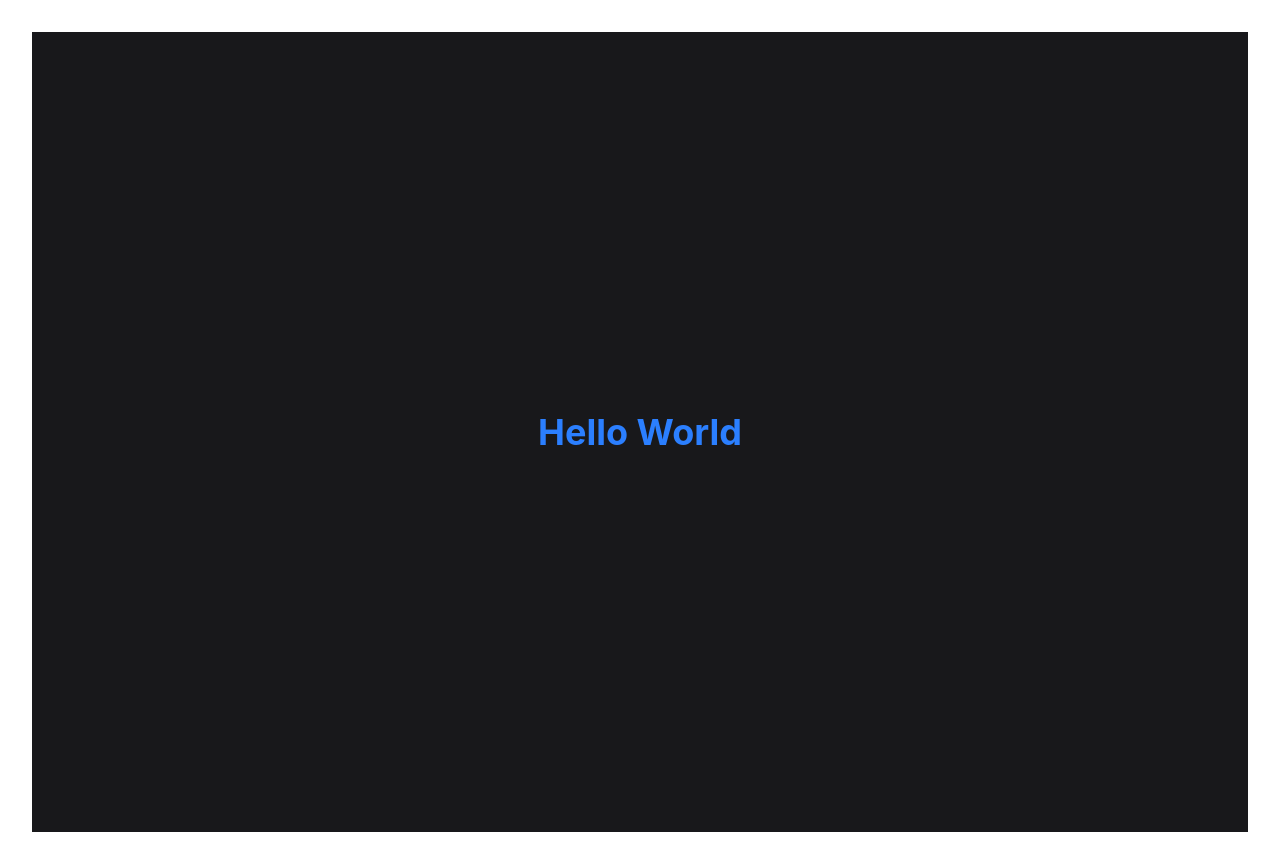
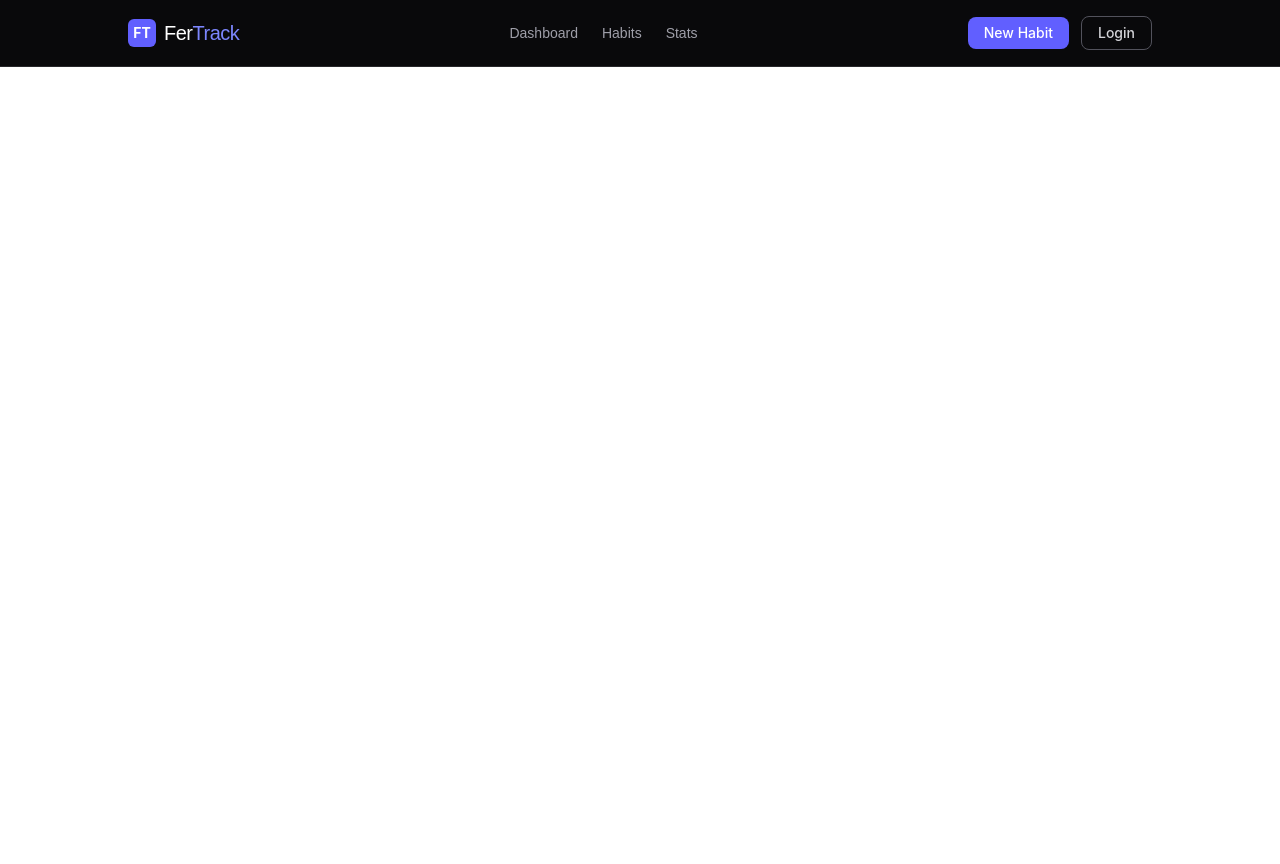
Before and after one commit to fgomez2/fertrack, a React app in the folder frontend/: page / in a window 1280 px wide. After the commit the page ends 800 px from the top, so only its background shows below. Built offline with nearby package versions, Linux system fonts and the light colour scheme; the HTML template or start-up script is replaced by a standard one.

Commit message:
feat: creación componente Header, todo esto en el frontend, con estilos de móvil también

```diff
--- a/frontend/package.json
+++ b/frontend/package.json
@@ -10,6 +10,7 @@
     "preview": "vite preview"
   },
   "dependencies": {
+    "@fontsource/archivo-black": "^5.2.8",
     "react": "^19.2.0",
     "react-dom": "^19.2.0"
   },
--- a/frontend/src/App.tsx
+++ b/frontend/src/App.tsx
@@ -1,13 +1,11 @@
-import './App.css'
+import { Header } from './components/Header'
 
 function App() {
 
   return (
     <>
-      <div className='flex h-screen items-center justify-center bg-zinc-900'>
-        <h1 className='text-4xl font-bold text-blue-500'>
-          Hello World</h1>
-      </div>
+      {/* HEADER */}
+      <Header />
     </>
   )
 }
--- /dev/null
+++ b/frontend/src/components/Header.tsx
@@ -0,0 +1,61 @@
+import { useState } from 'react'
+
+export function Header() {
+    const [isMenuOpen, setMenuOpen] = useState(false)
+
+    return (
+        <header className="w-full bg-zinc-950 border-b border-zinc-800 px-6 py-4">
+            <div className="max-w-5xl mx-auto flex items-center justify-between">
+                {/* Logo */}
+                <div className="flex items-center gap-2">
+                    <span className="w-7 h-7 rounded-md bg-indigo-500 flex items-center justify-center text-white text-sm font-bold">FT</span>
+                    <h1 className="text-white text-xl tracking-tight font-archivo">
+                        Fer<span className="text-indigo-400">Track</span>
+                    </h1>
+                </div>
+
+                {/* Nav — en desktop */}
+                <nav className="hidden sm:flex items-center gap-6 text-sm text-zinc-400 font-archivo">
+                    <a href="#" className="hover:text-violet-400 hover:[text-shadow:0_0_12px_rgba(167,139,250,0.85)] transition-all duration-300">Dashboard</a>
+                    <a href="#" className="hover:text-violet-400 hover:[text-shadow:0_0_12px_rgba(167,139,250,0.85)] transition-all duration-300">Habits</a>
+                    <a href="#" className="hover:text-violet-400 hover:[text-shadow:0_0_12px_rgba(167,139,250,0.85)] transition-all duration-300">Stats</a>
+                </nav>
+
+                {/* Parte derecha */}
+                <div className="flex items-center gap-3">
+                    {/* CTA — en desktop */}
+                    <button className="hidden sm:block bg-indigo-500 hover:bg-indigo-400 transition-colors text-white text-sm font-medium px-4 py-1.5 rounded-lg cursor-pointer">
+                        New Habit
+                    </button>
+                    <button className="hidden sm:block border border-zinc-600 hover:border-violet-500 hover:text-violet-400 hover:[box-shadow:0_0_12px_rgba(167,139,250,0.35)] transition-all duration-300 text-zinc-300 text-sm font-medium px-4 py-1.5 rounded-lg cursor-pointer">
+                        Login
+                    </button>
+
+                    {/* Hamburger icono — en móvil */}
+                    <button className="sm:hidden flex flex-col justify-center items-center w-8 h-8 gap-1.5 cursor-pointer"
+                        onClick={() => setMenuOpen(!isMenuOpen)} aria-label="Toggle menu"
+                    >
+                        <span className={`block w-5 h-0.5 bg-zinc-400 transition-all duration-300 ${isMenuOpen ? 'rotate-45 translate-y-2' : ''}`} />
+                        <span className={`block w-5 h-0.5 bg-zinc-400 transition-all duration-300 ${isMenuOpen ? 'opacity-0' : ''}`} />
+                        <span className={`block w-5 h-0.5 bg-zinc-400 transition-all duration-300 ${isMenuOpen ? '-rotate-45 -translate-y-2' : ''}`} />
+                    </button>
+                </div>
+            </div>
+
+            {/* Nav — móvil dropdown */}
+            {isMenuOpen && (
+                <div className="sm:hidden mt-4 border-t border-zinc-800 pt-4 flex flex-col gap-3">
+                    <a href="#" className="font-archivo text-sm text-zinc-400 hover:text-violet-400 hover:[text-shadow:0_0_12px_rgba(167,139,250,0.85)] transition-all duration-300">Dashboard</a>
+                    <a href="#" className="font-archivo text-sm text-zinc-400 hover:text-violet-400 hover:[text-shadow:0_0_12px_rgba(167,139,250,0.85)] transition-all duration-300">Habits</a>
+                    <a href="#" className="font-archivo text-sm text-zinc-400 hover:text-violet-400 hover:[text-shadow:0_0_12px_rgba(167,139,250,0.85)] transition-all duration-300">Stats</a>
+                    <button className="mt-1 w-full bg-indigo-500 hover:bg-indigo-400 transition-colors text-white text-sm font-medium px-4 py-2 rounded-lg cursor-pointer">
+                        New Habit
+                    </button>
+                    <button className="w-full border border-zinc-600 hover:border-violet-500 hover:text-violet-400 hover:[box-shadow:0_0_12px_rgba(167,139,250,0.35)] transition-all duration-300 text-zinc-300 text-sm font-medium px-4 py-2 rounded-lg cursor-pointer">
+                        Login
+                    </button>
+                </div>
+            )}
+        </header>
+    )
+}
--- a/frontend/src/index.css
+++ b/frontend/src/index.css
@@ -1 +1,7 @@
 @import "tailwindcss";
+
+@import "@fontsource/archivo-black";
+
+@theme {
+    --font-archivo: "Archivo Black", sans-serif;
+}
```
Also changed, not shown: 1 other file (tests, documents, lock files or other folders).
